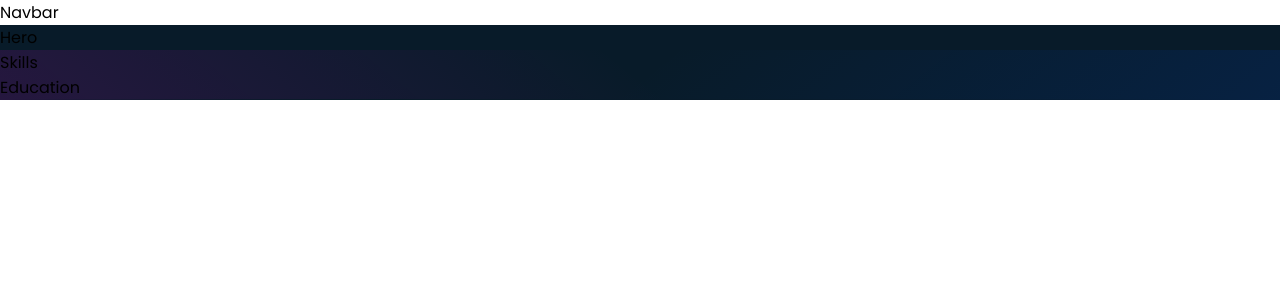
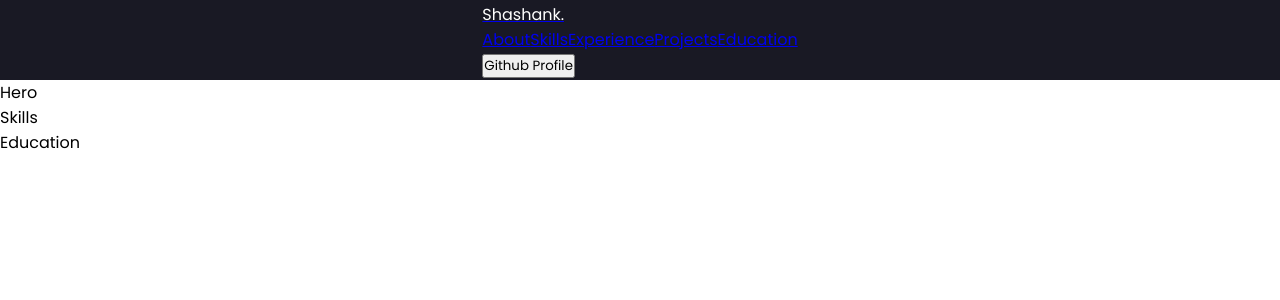
Before and after one commit to shashankagarwalgit/portfolio, a React (Create React App) app: page / in a window 1280 px wide. Shown: the top 300 px of the page. Built offline with nearby package versions, Linux system fonts and the light colour scheme.

Commit message:
modified Styling and Components. v3.23

```diff
--- a/src/App.jsx
+++ b/src/App.jsx
@@ -5,6 +5,7 @@ import Skills from "./components/Skills/index";
 import Hero from "./components/HeroSection/index";
 import Education from "./components/Education/index";
 import { darkTheme } from "./utils/Themes";
+import { BrowserRouter as Router } from 'react-router-dom';
 
 const Body = styled.div`
 background-color: ${({ theme }) => theme.bg};
@@ -31,6 +32,7 @@ const Wrapper = styled.div`
 function App() {
   return (
     <ThemeProvider theme={darkTheme}>
+      <Router>
       <Navbar />
       <Body>
         <Hero />
@@ -39,6 +41,8 @@ function App() {
         <Education />
         </Wrapper>
       </Body>
+      </Router>
+
     </ThemeProvider>
   );
 }
--- a/src/components/Navbar/index.js
+++ /dev/null
@@ -1,11 +0,0 @@
-import React from "react";
-
-function Navbar(){
- return(
-    <div>
-        Navbar
-    </div>
- )
-}
-
-export default Navbar;
--- /dev/null
+++ b/src/components/Navbar/index.jsx
@@ -0,0 +1,149 @@
+import React from "react";
+import { Link as LinkR} from "react-router-dom";
+import styled from "styled-components";
+
+    const Nav = styled.div`
+    background-color: ${({ theme }) => theme.card_light};
+    height: 80px;
+    display: flex;
+    font-size: 1rem;
+    align-items: center;
+    justify-content: center;
+    position: sticky;
+    top: 0;'
+    z-index: 10;
+    @media screen and (max-width: 960px) {
+        transition: 0.8s all ease;
+    }
+    `;
+
+    const NavContainer = styled.div`
+    display: flex;
+    justify-content: space-between;
+    height: 80px;
+    z-index: 1;
+    width: 100%;
+    padding: 0 24px;
+    max-width: 1200px;
+    `;
+
+    const NavLogo = styled(LinkR)`
+    width: 80%;
+    padding: 0 6px;
+    display: flex;
+    justify-content: flex-start;
+    cursor: pointer;
+    text-decoration: none;
+    align-items: center;
+    @media screen and (max-width: 640px) {
+        padding: 0 0px;
+    }
+    `;
+
+    const MobileIcon = styled.div`
+    display: none;
+    @media screen and (max-width: 640px) {
+        display: block;
+        position: absolute;
+        top: 0;
+        right: 0;
+        transform: translate(-100%, 50%);
+        font-size: 1.8rem;
+        cursor: pointer;
+        color: ${({ theme }) => theme.text_primary};
+    }
+    `;
+    const NavItems = styled.ul`
+    width: 100%;
+    display: flex;
+    justify-content: center;
+    align-items: center;
+    gap: 32px;
+    list-style: none;
+
+    @media screen and (max-width: 760px) {
+        display: none;
+    }
+    `;
+
+    const NavLink = styled.a`
+    color: ${({ theme }) => theme.text_primary};
+    font-weight: 500;
+    cursor: pointer;
+    text-decoration: none;
+    transition: all 0.2s ease-in-out;
+    &:hover {
+        color: ${({ theme }) => theme.primary};
+    }
+    `;
+
+    const ButtonContainer = styled.div`
+    display: flex;
+    align-items: center;
+    justify-content: center;
+    width: 80%;
+    height: 100%;
+    padding: 0 6px;
+    @media screen and (max-width: 640px) {
+        display: none;
+    }
+    `;
+    const GitHubButton = styled.button`
+    background-color: transparent;
+    color: ${({ theme }) => theme.primary};
+    border: 1.8px solid ${({ theme }) => theme.primary};
+    border-radius: 30px;
+    display: flex;
+    justify-content: center;
+    align-items: center;
+    padding: 0px 20px;
+    font-size: 1rem;
+    font-weight: 500;
+    cursor: pointer;
+    height: 70%;
+    :hover {
+        background-color: ${({ theme }) => theme.primary};
+        color: ${({ theme }) => theme.white};
+    }
+    `;
+
+    export const Span = styled.span`
+    padding: 0 4px;
+    font-weight: bold;
+    font-size: 18;
+    `;
+
+const Navbar = () => {
+    return (
+    <Nav>
+        <NavContainer>
+            <NavLogo>
+                <a
+                style={
+                    {
+                        display: "flex",
+                        alignItems: "center",
+                        color: "white",
+                        marginBottom: "20",
+                        cursor: "pointer",
+                    }
+                }
+                ><Span>Shashank.</Span></a>
+            </NavLogo>
+            <MobileIcon></MobileIcon>
+            <NavItems>
+            <NavLink href="#about">About</NavLink>
+            <NavLink href="#skills">Skills</NavLink>
+            <NavLink href="#education">Experience</NavLink>
+            <NavLink href="#projects">Projects</NavLink>
+            <NavLink href="#contact">Education</NavLink>
+            </NavItems>
+        <ButtonContainer>
+            <GitHubButton>Github Profile</GitHubButton>
+        </ButtonContainer>
+    </NavContainer>
+    </Nav>
+    );
+}
+
+export default Navbar;
```
Also changed, not shown: src/components/Education/index.jsx (renamed from src/components/Education/index.js), src/components/HeroSection/index.jsx (renamed from src/components/HeroSection/index.js), src/components/Skills/index.jsx (renamed from src/components/Skills/index.js).
